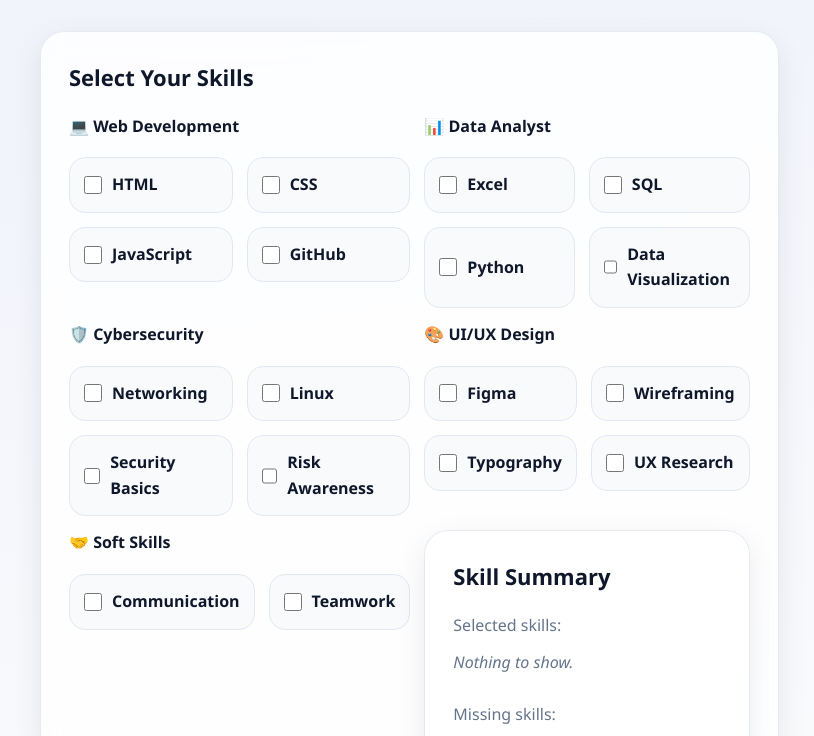
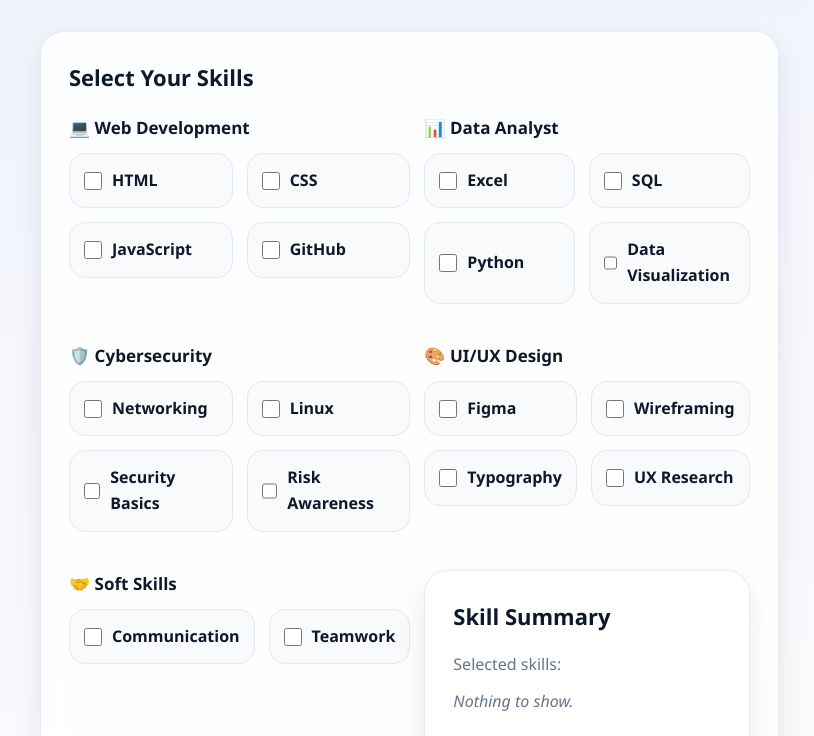
Before and after one commit to kiravinarskaa/mini_project-internship, a plain HTML site: page index.html in a window 1280 px wide. Shown: the part 2369-3105 px from the top of the page, without its empty margins (40-854 px from the left). Drawn offline with Linux system fonts and the light colour scheme.

Commit message:
Update style.css

```diff
--- a/style.css
+++ b/style.css
@@ -550,6 +550,21 @@ body {
 .top-space {
     margin-top: 26px;
 }
+/* Career skill groups */
+.career-skills-group {
+    margin-bottom: 24px;
+}
+
+.career-skills-group h4 {
+    margin-bottom: 12px;
+    font-size: 17px;
+    color: var(--dark);
+}
+
+/* Smaller spacing inside grouped skill cards */
+.career-skills-group .skills-grid {
+    margin-top: 0;
+}
 
 /* =====================================
    INTERNSHIP OPPORTUNITIES
@@ -840,7 +855,7 @@ body {
 /* Menu cards for choosing a roadmap */
 .roadmap-menu {
     display: grid;
-    grid-template-columns: repeat(3, 1fr);
+    grid-template-columns: repeat(4, 1fr);
     gap: 22px;
     margin-bottom: 34px;
 }
```
